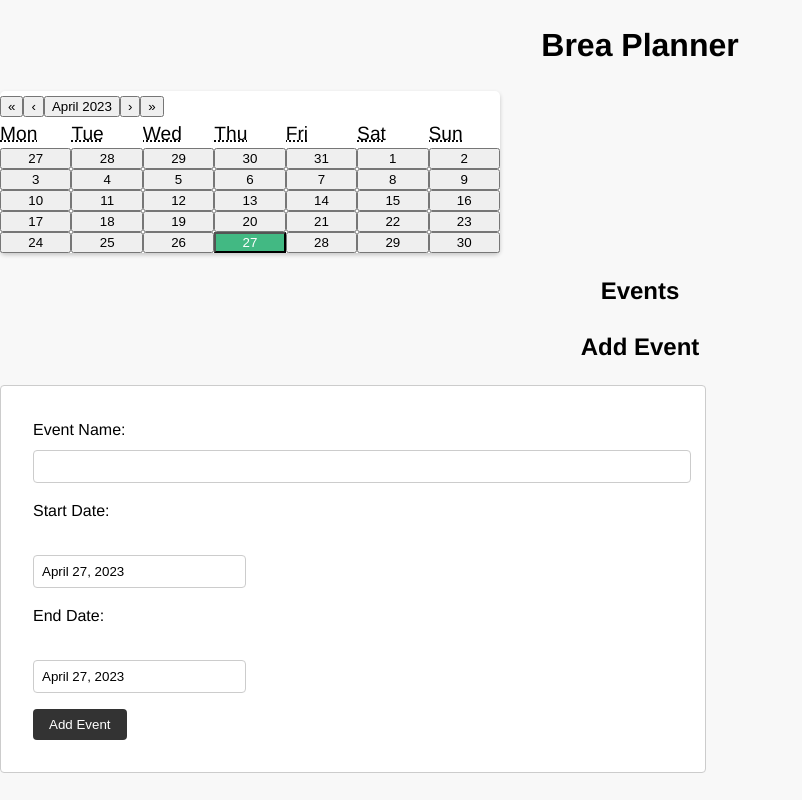
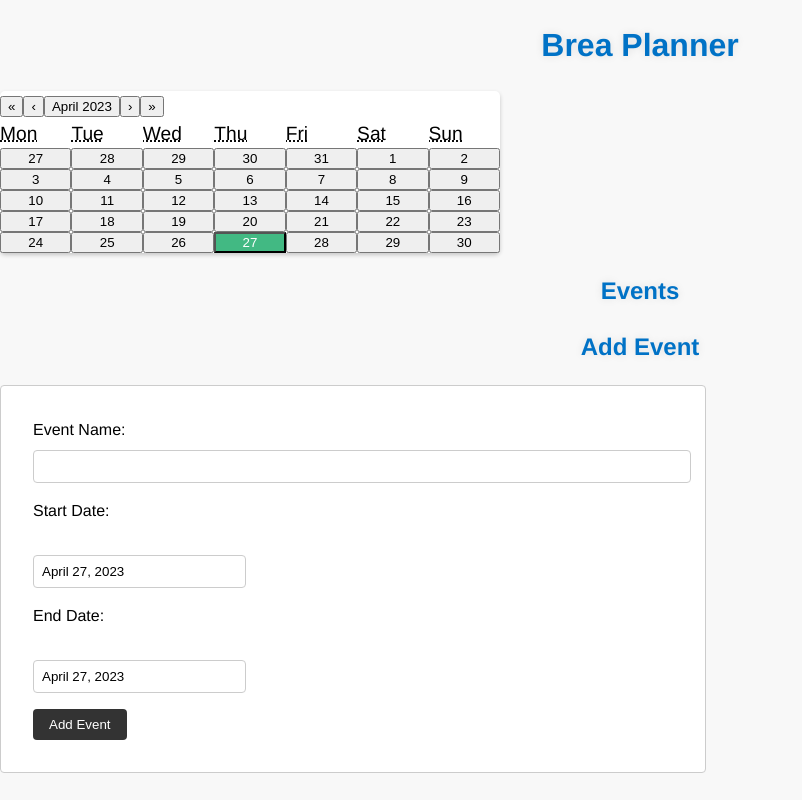
Before and after one commit to Partchworkboy/Planner, a React (Create React App) app: page / in a window 1280 px wide. Shown: the whole page, without its empty margins (0-802 px from the left). Built offline with nearby package versions, Linux system fonts and the light colour scheme.

Commit message:
Update App.css

```diff
--- a/src/App.css
+++ b/src/App.css
@@ -7,10 +7,10 @@ body {
   padding: 0;
 }
 /* Center headings */
-h1,
-h2,
-h3 {
+h1, h2, h3 {
+  color: #0072c6;
   text-align: center;
+  text-shadow: 0px 0px 8px rgba(0,0,0,0.1);
 }
 
 /* Center containers */
@@ -22,6 +22,13 @@ h3 {
   margin-top: 2rem;
 }
 
+.calendar-container {
+  margin-top: 50px;
+  padding: 20px;
+  background-color: #fff;
+  box-shadow: 0px 0px 10px rgba(0,0,0,0.3);
+  border-radius: 5px;
+}
 /* Style calendar */
 .react-calendar {
   max-width: 500px;
```
